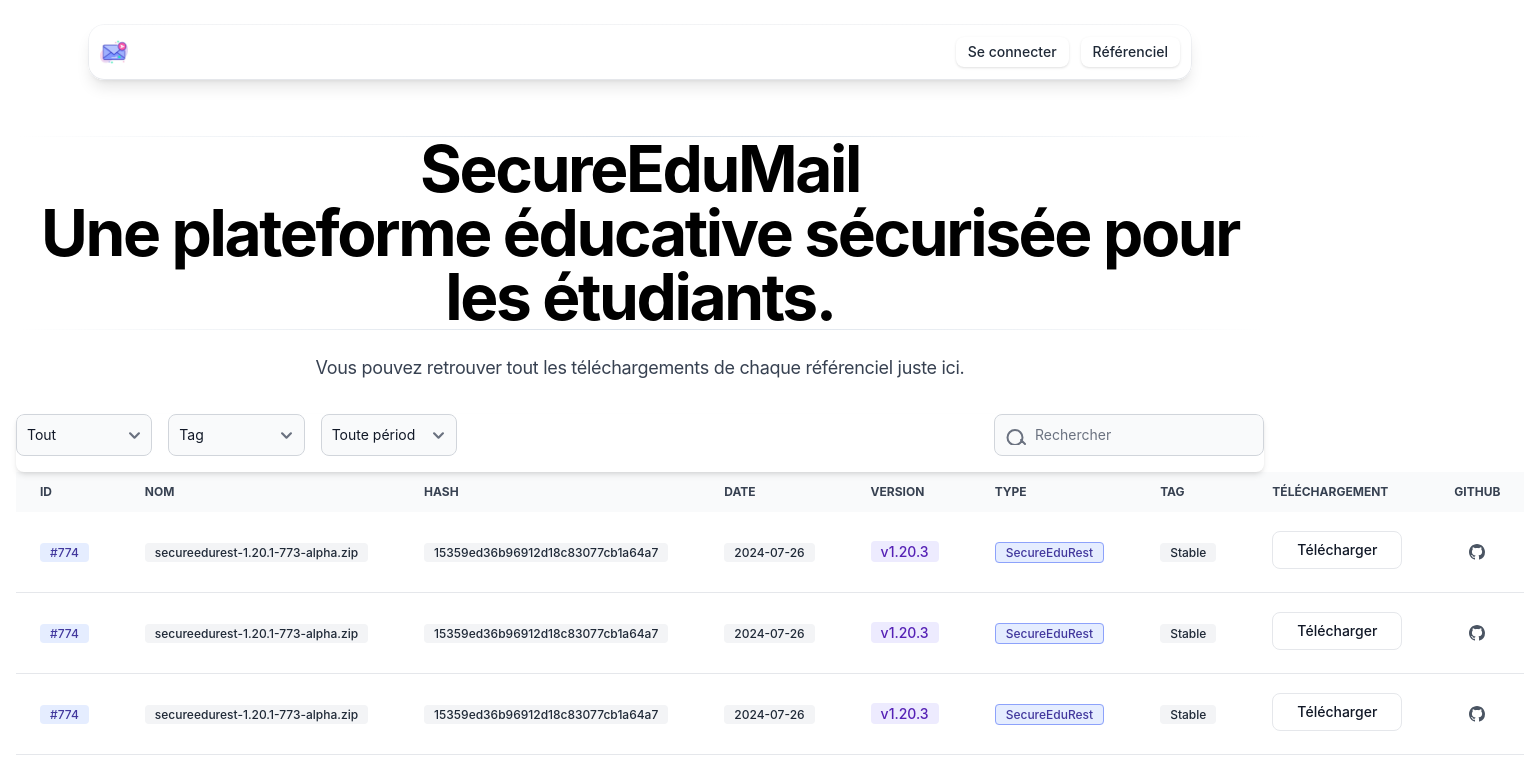
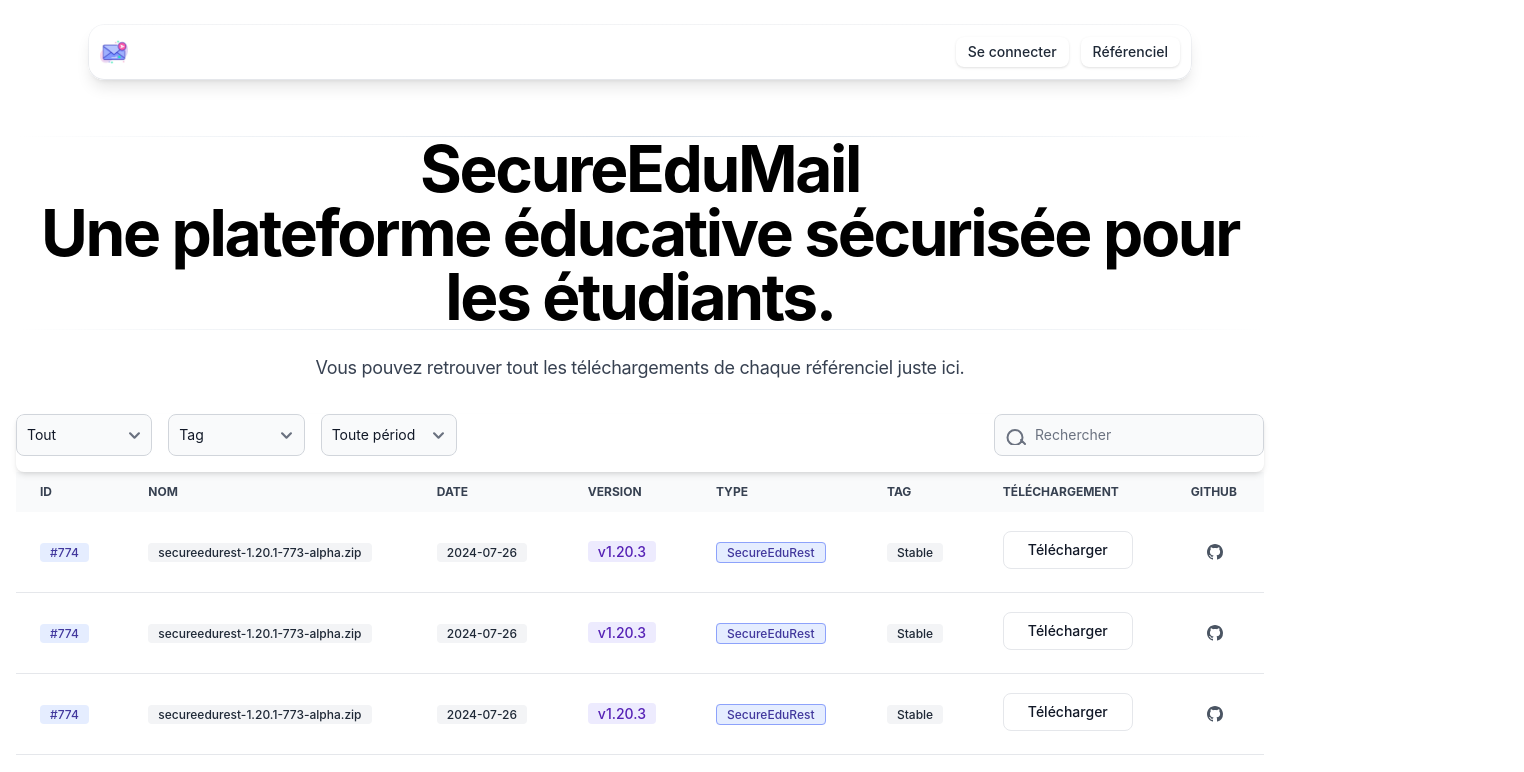
Before and after one commit to SecureEduMailProject/SecureEduWeb, a Next.js app: page /download in a window 1280 px wide. Shown: the top 772 px of the page, 1524 px wide, since content can reach past the window. Built offline with nearby package versions, Linux system fonts and the light colour scheme.

Commit message:
Rollback and update

```diff
--- a/pages/download/index.tsx
+++ b/pages/download/index.tsx
@@ -100,7 +100,6 @@
         const searchTerm = event.target.value.toLowerCase();
         const filtered = builds.filter(build =>
             build.name.toLowerCase().includes(searchTerm) ||
-            build.hash.toLowerCase().includes(searchTerm) ||
             build.version.toLowerCase().includes(searchTerm) ||
             build.date.toLowerCase().includes(searchTerm) ||
             build.type.toLowerCase().includes(searchTerm)
@@ -248,7 +247,6 @@
                 <tr>
                     <th scope="col" className="px-6 py-3">ID</th>
                     <th scope="col" className="px-6 py-3">Nom</th>
-                    <th scope="col" className="px-6 py-3">Hash</th>
                     <th scope="col" className="px-6 py-3">Date</th>
                     <th scope="col" className="px-6 py-3">Version</th>
                     <th scope="col" className="px-6 py-3">Type</th>
@@ -266,9 +264,6 @@
                         </td>
                         <td className="px-6 py-4 whitespace-nowrap overflow-hidden text-ellipsis"><span
                             className="bg-gray-100 text-gray-800 text-xs font-medium me-2 px-2.5 py-0.5 rounded dark:bg-gray-700 dark:text-gray-300">{build.name}</span>
-                        </td>
-                        <td className="px-6 py-4"><span
-                            className="bg-gray-100 text-gray-800 text-xs font-medium me-2 px-2.5 py-0.5 rounded dark:bg-gray-700 dark:text-gray-300">{build.hash}</span>
                         </td>
                         <td className="px-6 py-4 whitespace-nowrap overflow-hidden text-ellipsis"><span
                             className="bg-gray-100 text-gray-800 text-xs font-medium me-2 px-2.5 py-0.5 rounded dark:bg-gray-700 dark:text-gray-300">{build.date}</span>
```
